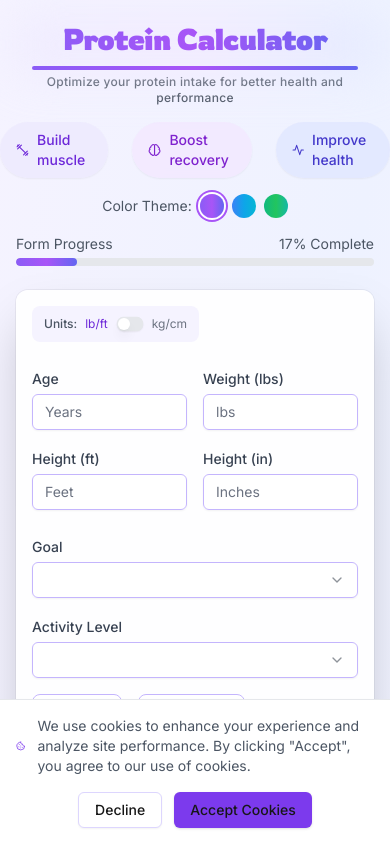
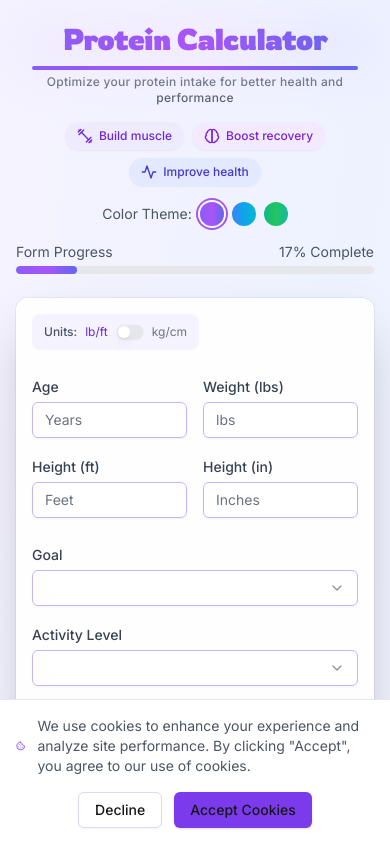
Before and after one commit to Paulsum1985/protein-calculator, a Next.js app: page / in a window 390 px wide. Shown: the top 844 px of the page. Built offline with nearby package versions, Linux system fonts and the light colour scheme.

Commit message:
change build muscle icons

```diff
--- a/src/app/page.tsx
+++ b/src/app/page.tsx
@@ -342,16 +342,16 @@ return (
       />
 
 
-<div className="flex justify-center gap-6 mt-2">
+<div className="flex justify-center flex-wrap gap-2 sm:gap-6 mt-2">
   {[
-    { icon: <DumbbellIcon className="w-5 h-5" />, text: "Build muscle", color: "bg-violet-100/80 text-violet-700" },
-    { icon: <BrainIcon className="w-5 h-5" />, text: "Boost recovery", color: "bg-purple-100/80 text-purple-700" },
-    { icon: <ActivityIcon className="w-5 h-5" />, text: "Improve health", color: "bg-indigo-100/80 text-indigo-700" }
+    { icon: <DumbbellIcon className="w-4 h-4 sm:w-5 sm:h-5" />, text: "Build muscle", color: "bg-violet-100/80 text-violet-700" },
+    { icon: <BrainIcon className="w-4 h-4 sm:w-5 sm:h-5" />, text: "Boost recovery", color: "bg-purple-100/80 text-purple-700" },
+    { icon: <ActivityIcon className="w-4 h-4 sm:w-5 sm:h-5" />, text: "Improve health", color: "bg-indigo-100/80 text-indigo-700" }
   ].map((benefit, index) => (
     <div
       key={index}
-      className={`flex items-center gap-2 text-sm px-4 py-2 rounded-full shadow-sm backdrop-blur-sm ${benefit.color}
-                 transition-all duration-300 hover:scale-105 hover:shadow-md`}
+      className={`flex items-center gap-1.5 sm:gap-2 text-xs sm:text-sm px-3 sm:px-4 py-1.5 sm:py-2 rounded-full shadow-sm backdrop-blur-sm ${benefit.color}
+                 transition-all duration-300 hover:scale-105 hover:shadow-md whitespace-nowrap`}
     >
       {benefit.icon}
       <span className="font-medium">{benefit.text}</span>
```
